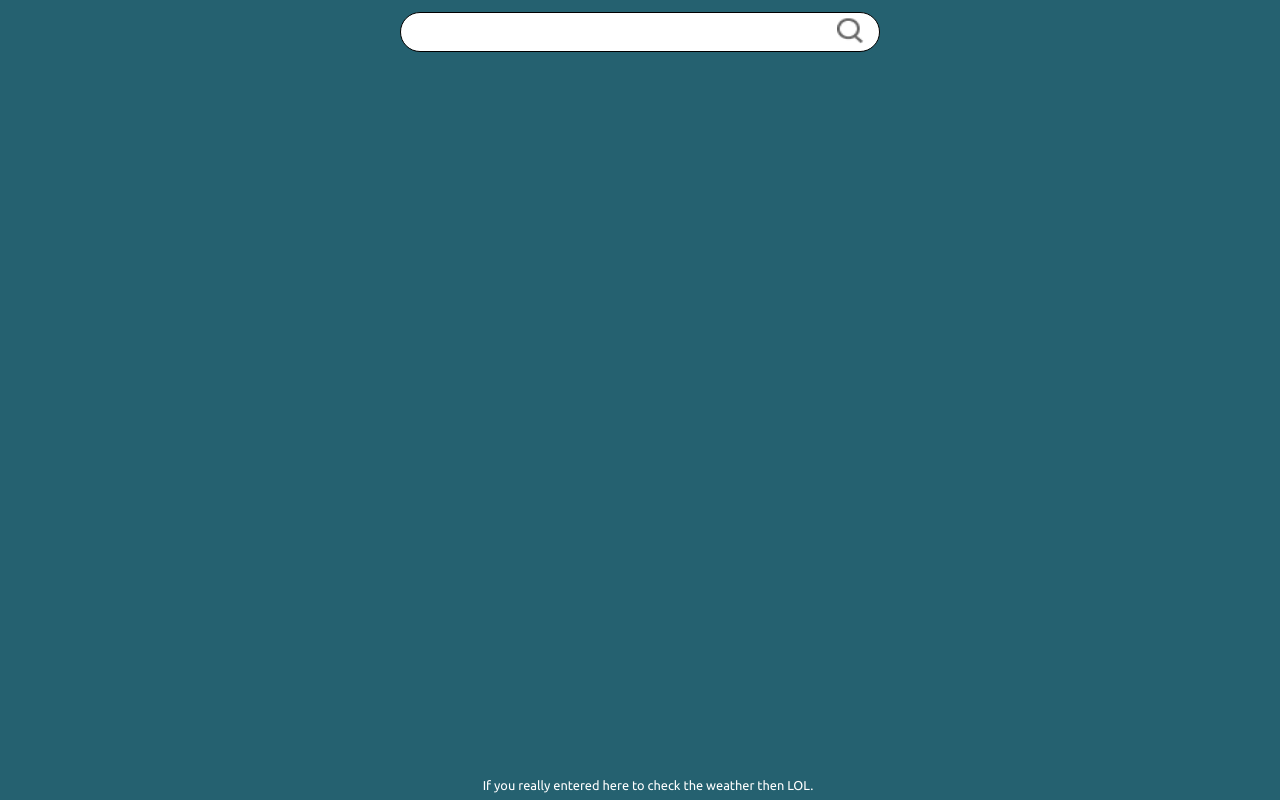
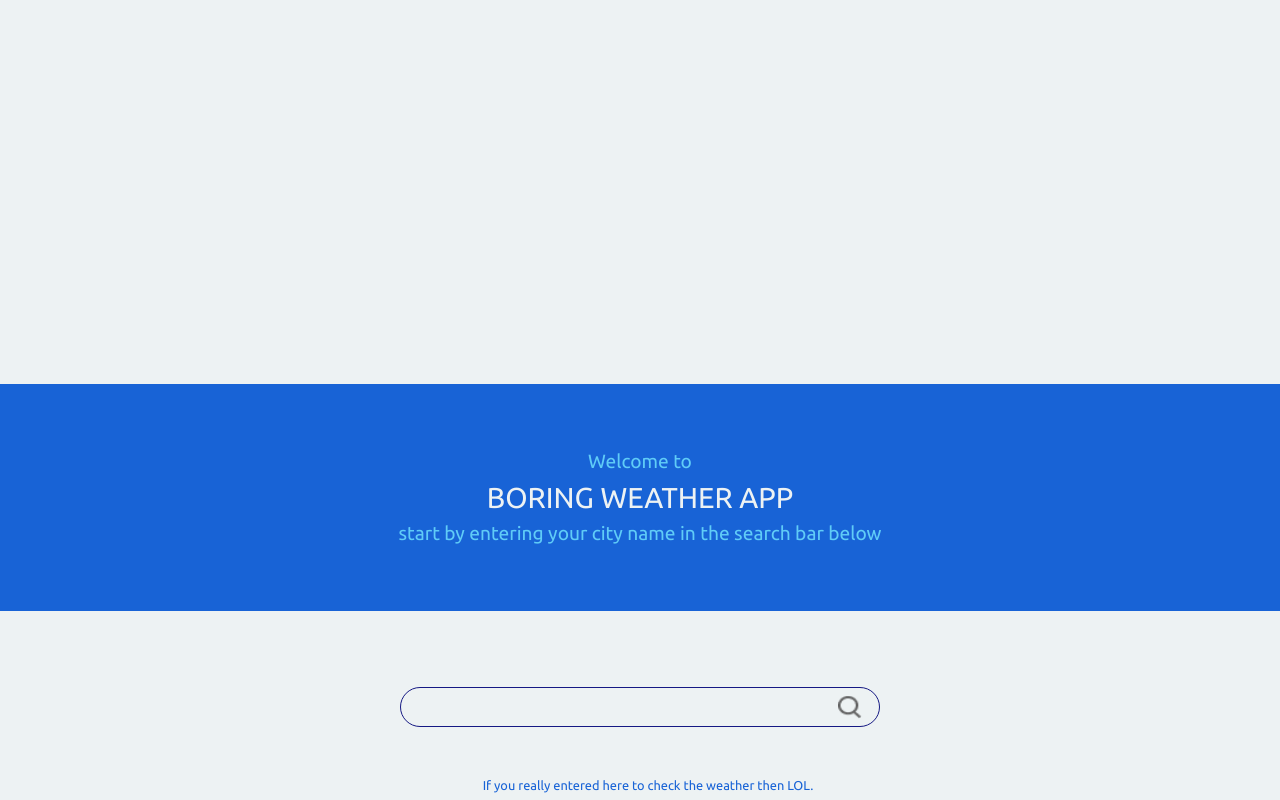
Before and after one commit to helo1313/boring-weather-app, a Next.js app: page / in a window 1280 px wide. Built offline with nearby package versions, Linux system fonts and the light colour scheme.

Commit message:
New header

```diff
--- a/src/components/footer/footer.module.scss
+++ b/src/components/footer/footer.module.scss
@@ -4,7 +4,7 @@
   width: 100dvw;
   padding: 1dvh;
 
-  color: white;
+  color: var(--color-main);
 
   font-size: 0.8rem;
   text-align: center;
--- /dev/null
+++ b/src/components/introduction/Introduction.module.scss
@@ -0,0 +1,23 @@
+.introduction {
+  width: 100%;
+  margin: 30% 0 5% 0;
+  padding: 5% 0;
+
+  background-color: var(--color-main);
+
+  text-align: center;
+
+  p {
+    font-size: 1.2rem;
+    line-height: 1.7rem;
+    color: var(--color-highlight);
+  }
+
+  h1 {
+    font-size: 1.8rem;
+    padding: 0.5rem;
+    font-weight: 500;
+    text-transform: uppercase;
+    color: var(--color-light);
+  }
+}
--- /dev/null
+++ b/src/components/introduction/Introduction.tsx
@@ -0,0 +1,15 @@
+import { PropsWithChildren } from "react";
+
+import classes from "./Introduction.module.scss";
+
+const Introduction: React.FC = () => {
+  return (
+    <section className={classes.introduction}>
+      <p>Welcome to</p>
+      <h1>Boring weather app</h1>
+      <p>start by entering your city name in the search bar below</p>
+    </section>
+  );
+};
+
+export default Introduction;
--- a/src/components/searchBar/searchBar.module.scss
+++ b/src/components/searchBar/searchBar.module.scss
@@ -19,11 +19,19 @@
   width: 100%;
   padding: 0 0 0 5%;
   border-radius: 1.5rem;
-  border: 1px solid black;
+  border: 1px solid var(--color-dark);
 
   font-size: 1.2rem;
   font-family: var(--font-primary);
   font-weight: 500;
+
+  background-color: var(--color-light);
+
+  transition: 300ms;
+
+  &:focus {
+    border: 1px solid var(--color-highlight);
+  }
 }
 
 .searchBar_button {
@@ -33,8 +41,12 @@
   height: 100%;
   aspect-ratio: 1;
 
+  display: flex;
+  justify-content: center;
+  align-items: center;
+
   img {
-    width: 66%;
-    height: 66%;
+    width: 60%;
+    height: 60%;
   }
 }
--- a/src/pages/index.tsx
+++ b/src/pages/index.tsx
@@ -3,6 +3,7 @@ import { Inter } from "next/font/google";
 
 import SearchBar from "@/components/searchBar/searchBar";
 import Footer from "@/components/footer/footer";
+import Introduction from "@/components/introduction/introduction";
 
 const inter = Inter({ subsets: ["latin"] });
 
@@ -16,6 +17,7 @@ export default function Home() {
         <link rel="icon" href="/favicon.ico" />
       </Head>
       <main>
+        <Introduction />
         <SearchBar />
         <Footer>
           If you really entered here to check the weather then LOL.
--- a/src/styles/_variables.scss
+++ b/src/styles/_variables.scss
@@ -0,0 +1,10 @@
+:root {
+  --color-main: #1863d6;
+  --color-dark: #151983;
+  --color-black: #001f3d;
+  --color-highlight: #60ccf7;
+  --color-light: #edf2f3;
+
+  --font-primary: "Ubuntu", sans-serif;
+  --font-secoundary: "Kalam", cursive;
+}
--- a/src/styles/app.scss
+++ b/src/styles/app.scss
@@ -3,22 +3,7 @@
 @import "./reset";
 @import "./variables";
 
-:root {
-  --color-primary-a0: #ffffff;
-  --color-primary-a10: #d7f3fb;
-  --color-primary-a20: #ace6f8;
-  --color-primary-a30: #7bd9f4;
-  --color-primary-a50: #2bccf0;
-  --color-primary-a60: #2c95ae;
-  --color-primary-a70: #256170;
-  --color-primary-a80: #1a3238;
-  --color-primary-a90: #000000;
-
-  --font-primary: "Ubuntu", sans-serif;
-  --font-secoundary: "Kalam", cursive;
-}
-
 body {
   font-family: var(--font-primary);
-  background-color: var(--color-primary-a70);
+  background-color: var(--color-light);
 }
```
